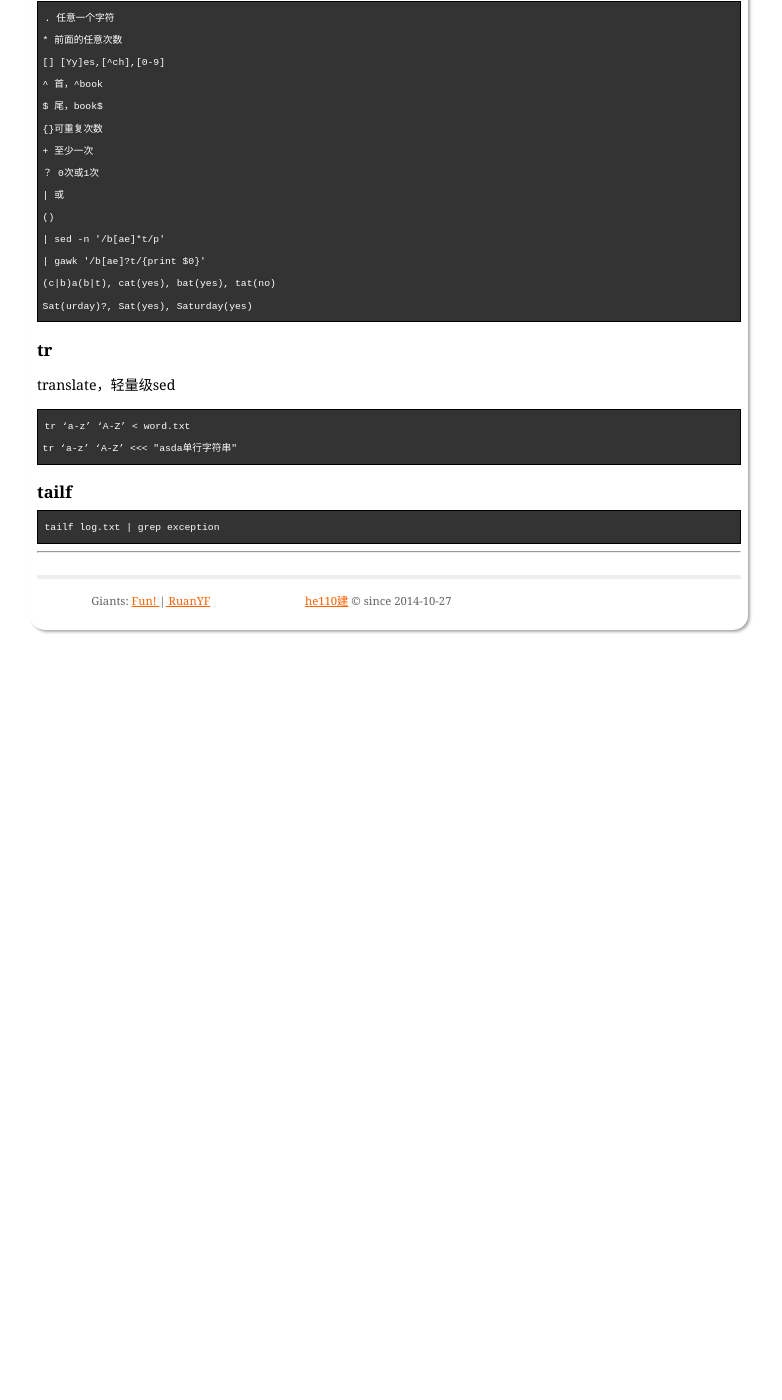
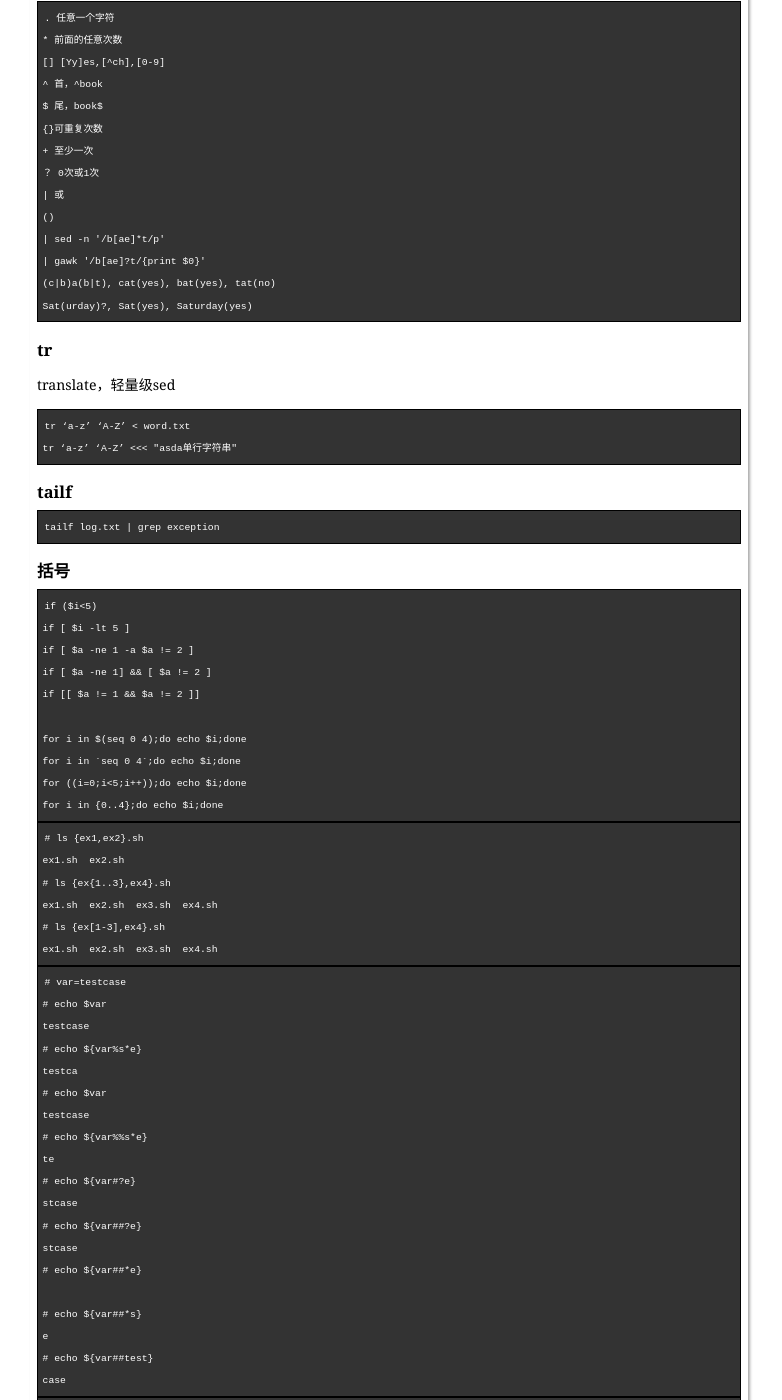
Before and after one commit to he110jian/he110jian.github.io, a Jekyll site: the page built from _posts/2016-09-18-SHELL.markdown, in a window 1280 px wide and 1400 px high, scrolled down 3493 px. Shown: the whole window, without its empty margins (251-1033 px from the left). Built offline with Jekyll 4.4.1, drawn with Linux system fonts in a browser that asks for light colours; comment, search, counter and statistics services are not loaded; some of the changed text lies outside the part shown.

Commit message:
魔镜魔镜

```diff
--- a/_posts/2016-09-18-SHELL.markdown
+++ b/_posts/2016-09-18-SHELL.markdown
@@ -165,4 +165,69 @@ translate，轻量级sed
 ### tailf ###
 >     tailf log.txt | grep exception
 
+### 括号 ###
+>     if ($i<5)
+>     if [ $i -lt 5 ]
+>     if [ $a -ne 1 -a $a != 2 ]
+>     if [ $a -ne 1] && [ $a != 2 ]
+>     if [[ $a != 1 && $a != 2 ]]
+>
+>     for i in $(seq 0 4);do echo $i;done
+>     for i in `seq 0 4`;do echo $i;done
+>     for ((i=0;i<5;i++));do echo $i;done
+>     for i in {0..4};do echo $i;done
+
+>     # ls {ex1,ex2}.sh
+>     ex1.sh  ex2.sh
+>     # ls {ex{1..3},ex4}.sh
+>     ex1.sh  ex2.sh  ex3.sh  ex4.sh
+>     # ls {ex[1-3],ex4}.sh
+>     ex1.sh  ex2.sh  ex3.sh  ex4.sh
+
+>     # var=testcase
+>     # echo $var
+>     testcase
+>     # echo ${var%s*e}
+>     testca
+>     # echo $var
+>     testcase
+>     # echo ${var%%s*e}
+>     te
+>     # echo ${var#?e}
+>     stcase
+>     # echo ${var##?e}
+>     stcase
+>     # echo ${var##*e}
+>
+>     # echo ${var##*s}
+>     e
+>     # echo ${var##test}
+>     case
+
+>     [root@centos ~]# var=/home/centos
+>     [root@centos ~]# echo $var
+>     /home/centos
+>     [root@centos ~]# echo ${var:5}
+>     /centos
+>     [root@centos ~]# echo ${var: -6}
+>     centos
+>     [root@centos ~]# echo ${var:(-6)}
+>     centos
+>
+>     [root@centos ~]# var=/home/centos
+>     [root@centos ~]# echo $var
+>     /home/centos
+>     [root@centos ~]# echo ${var:5}
+>     /centos
+>     [root@centos ~]# echo ${var: -6}
+>     centos
+>     [root@centos ~]# echo ${var:(-6)}
+>     centos
+>     [root@centos ~]# echo ${var:1:4}
+>     home
+>     [root@centos ~]# echo ${var/o/h}
+>     /hhme/centos
+>     [root@centos ~]# echo ${var//o/h}
+>     /hhme/cenths
+
 ---
```
